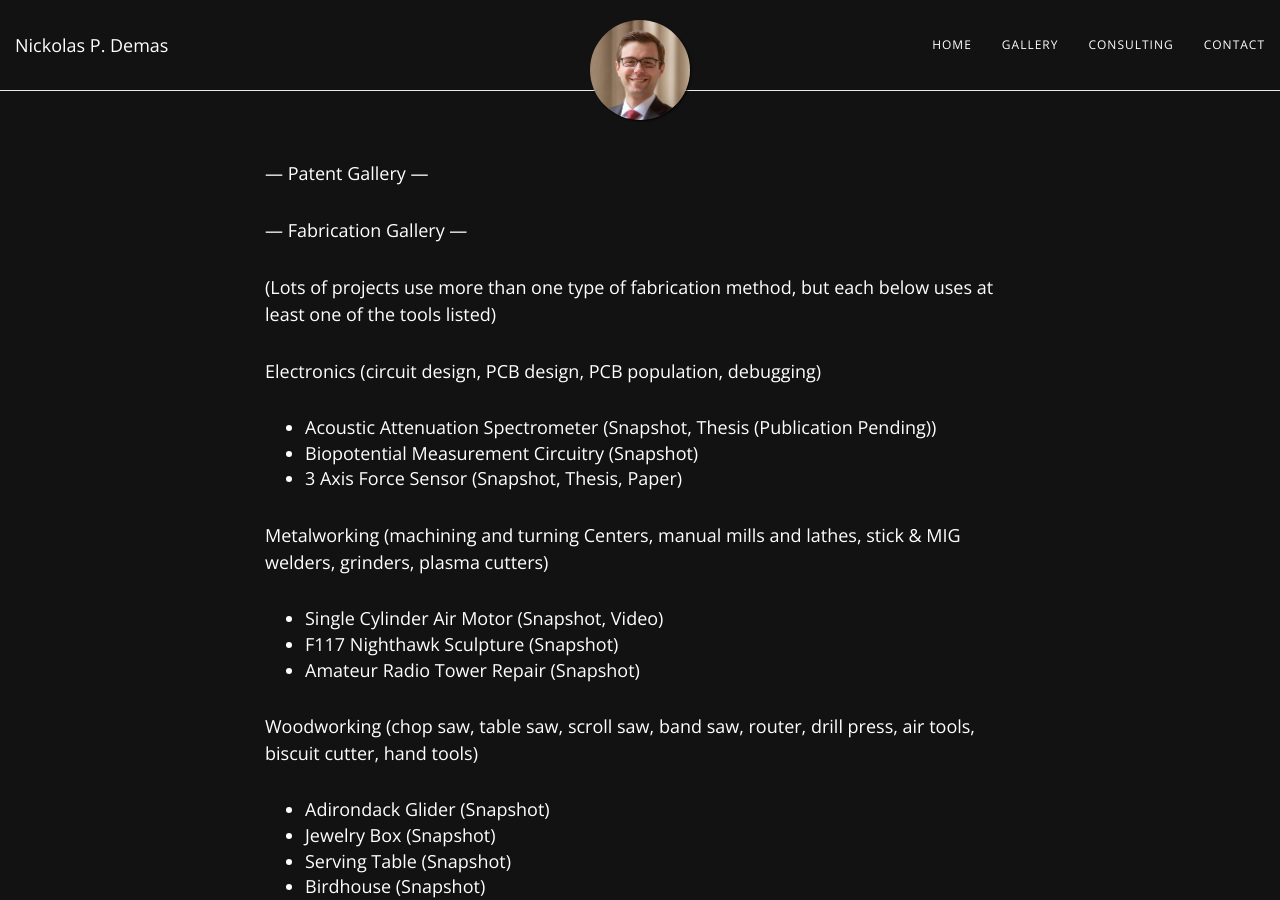
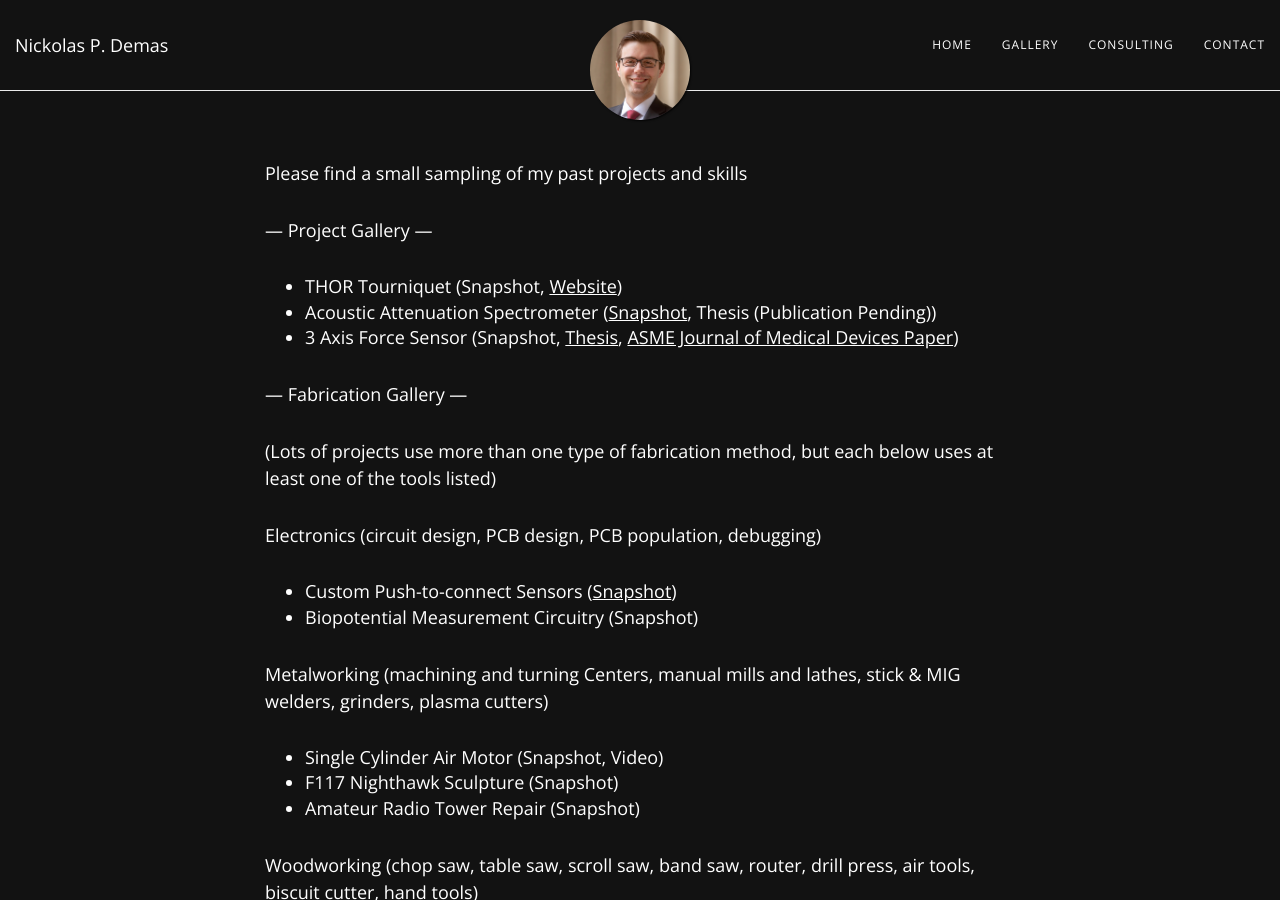
Before and after one commit to npdemas/npdemas.github.io, a Jekyll site: the page built from gallery.md, in a window 1280 px wide and 900 px high. Built offline with Jekyll 4.4.1, drawn with Linux system fonts in a browser that asks for light colours; nearby versions of some CDN libraries.

Commit message:
Updated several links

```diff
--- a/gallery.md
+++ b/gallery.md
@@ -2,16 +2,22 @@
 layout: page
 ---
 
---- Patent Gallery ---
+Please find a small sampling of my past projects and skills
+
+--- Project Gallery ---
+
+- THOR Tourniquet (Snapshot, <a href="https://www.thorTQ.com">Website</a>)
+- Acoustic Attenuation Spectrometer (<a href="resources/gallery/projects/acousticSpectrometer_Snapshot_1.png">Snapshot</a>, Thesis (Publication Pending))
+- 3 Axis Force Sensor (Snapshot, <a href="https://dspace.mit.edu/handle/1721.1/101813">Thesis</a>, <a href="https://asmedigitalcollection.asme.org/medicaldevices/article/13/2/021007/727293/An-Electronic-Force-Sensor-for-Medical-JetPaper">ASME Journal of Medical Devices Paper</a>)
 
 --- Fabrication Gallery ---
 
 (Lots of projects use more than one type of fabrication method, but each below uses at least one of the tools listed)
 
 Electronics (circuit design, PCB design, PCB population, debugging)
-- Acoustic Attenuation Spectrometer (Snapshot, Thesis (Publication Pending))
+
+- Custom Push-to-connect Sensors (<a href="resources/gallery/fabrication/electronics/customPCBs_Shapshot_1.png">Snapshot</a>)
 - Biopotential Measurement Circuitry (Snapshot)
-- 3 Axis Force Sensor (Snapshot, Thesis, Paper)
 
 Metalworking (machining and turning Centers, manual mills and lathes, stick & MIG welders, grinders, plasma cutters)
 - Single Cylinder Air Motor (Snapshot, Video)
```
